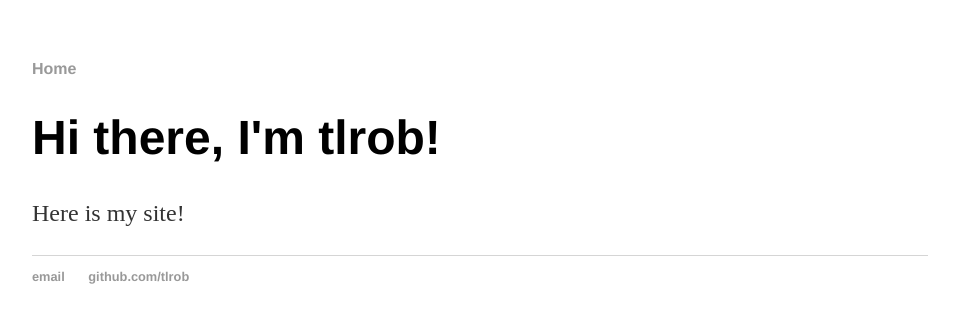
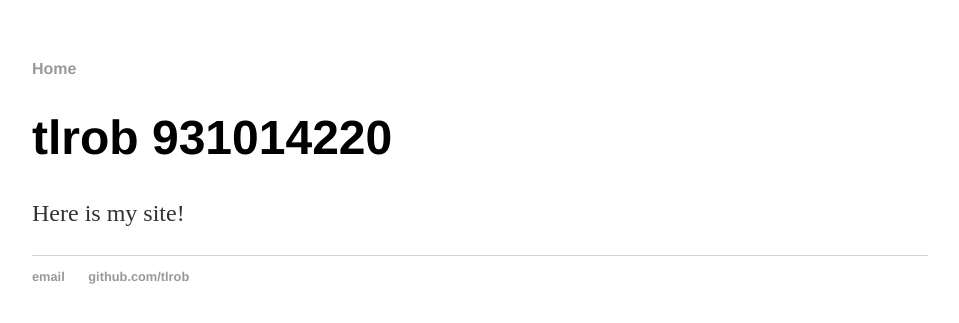
Before and after one commit to tlrob/tlrob.github.io, a Jekyll site: the page built from index.html, in a window 1280 px wide. Shown: the top 323 px of the page, without its empty margins (160-1119 px from the left). Built offline with Jekyll 4.4.1, drawn with Linux system fonts in a browser that asks for light colours.

Commit message:
Update index.html

```diff
--- a/index.html
+++ b/index.html
@@ -3,6 +3,6 @@ layout: default
 title: tlrob's site
 ---
 <div class="blurb">
-	<h1>Hi there, I'm tlrob!</h1>
+	<h1>tlrob 931014220</h1>
 	<p>Here is my site!</p>
 </div><!-- /.blurb -->
```
